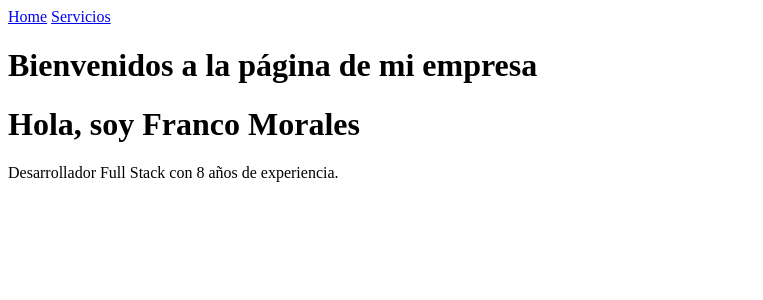
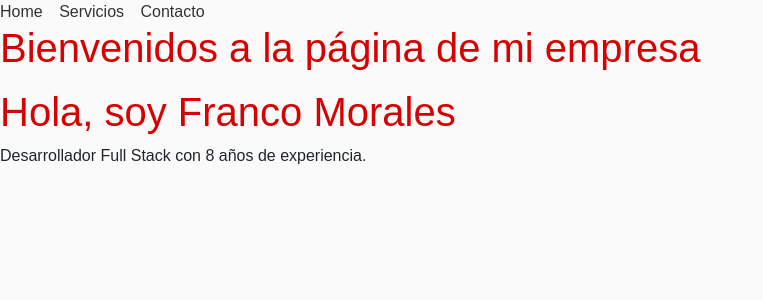
Before and after one commit to Zaxht/Oniria-OTEC, a Django app: page / in a window 1280 px wide. Shown: the top 300 px of the page, without its empty margins (0-763 px from the left). Run offline with Django 4.2, Linux system fonts and the light colour scheme.

Commit message:
feat: add contacto page and styles, update base template

```diff
--- a/miempresa/urls.py
+++ b/miempresa/urls.py
@@ -22,4 +22,5 @@ urlpatterns = [
     path('admin/', admin.site.urls),
     path('', portfolio.portfolio_home, name="home"),
     path('servicios/', portfolio.portfolio_mis_servicios, name="servicios"),
+    path('contacto/', portfolio.portfolio_contacto, name="contacto")
 ]
--- /dev/null
+++ b/portfolio/static/css/styles.css
@@ -0,0 +1,15 @@
+body {
+    font-family: Arial, Helvetica, sans-serif;
+    margin: 0;
+    background-color: #fafafa;
+}
+
+h1 {
+    color: #d40202;
+}
+
+nav a {
+    margin-right: 12px;
+    text-decoration: none;
+    color: #333;
+}
--- a/portfolio/templates/portfolio_base.html
+++ b/portfolio/templates/portfolio_base.html
@@ -5,13 +5,17 @@
     <meta charset="UTF-8">
     <meta name="viewport" content="width=device-width, initial-scale=1.0">
     <title>{% block title %} Portfolio Page {% endblock %}</title>
+    <link href="https://cdn.jsdelivr.net/npm/bootstrap@5.3.8/dist/css/bootstrap.min.css" rel="stylesheet" integrity="sha384-sRIl4kxILFvY47J16cr9ZwB07vP4J8+LH7qKQnuqkuIAvNWLzeN8tE5YBujZqJLB" crossorigin="anonymous">
+    <link rel="stylesheet" href="{% static 'css/styles.css' %}">
 </head>
 <body>
     <nav>
         <a href="{% url 'home' %}">Home</a>
         <a href="{% url 'servicios' %}">Servicios</a>
+        <a href="{% url 'contacto' %}">Contacto</a>
     </nav>
     {% block content %}
     {% endblock %}
+    <script src="https://cdn.jsdelivr.net/npm/bootstrap@5.3.8/dist/js/bootstrap.bundle.min.js" integrity="sha384-FKyoEForCGlyvwx9Hj09JcYn3nv7wiPVlz7YYwJrWVcXK/BmnVDxM+D2scQbITxI" crossorigin="anonymous"></script>
 </body>
 </html>
--- a/portfolio/views.py
+++ b/portfolio/views.py
@@ -21,3 +21,6 @@ def portfolio_mis_servicios(request):
         ]
     }
     return render(request, "servicios.html", context)
+
+def portfolio_contacto(request):
+    return render(request, "contacto.html")
```
Also changed, not shown: portfolio/templates/contacto.html (added, +26 -0 lines).
